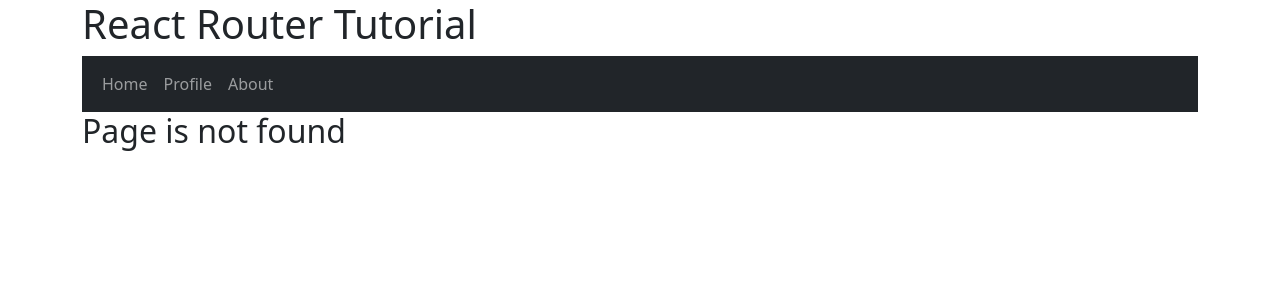
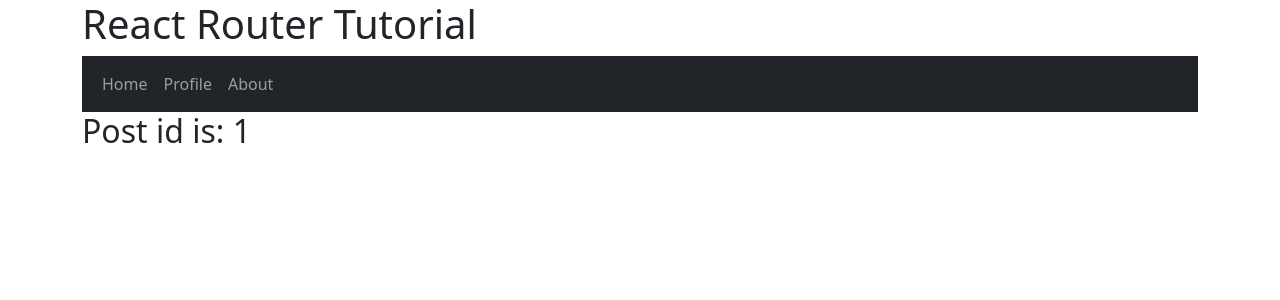
Before and after one commit to autoex/react-router-tutorial, a React (Create React App) app: page /post/1 in a window 1280 px wide. Before the commit this address had no page. Shown: the top 300 px of the page. Built offline with nearby package versions, Linux system fonts and the light colour scheme.

Commit message:
get info from url line with props.match

```diff
--- a/src/App.js
+++ b/src/App.js
@@ -5,6 +5,7 @@
 import About from "./pages/About";
 import Profile from "./pages/Profile";
 import NotFound from "./pages/NotFound";
+import Post from "./pages/Post";
 
 const App = () => {
     return (
@@ -15,6 +16,7 @@
                     <Route path={'/home'} component={Home}/>
                     <Route path={'/about'} component={About}/>
                     <Route path={'/profile'} component={Profile}/>
+                    <Route path={'/post/:id?'} component={Post}/>
                     <Route  component={NotFound}/>
                 </Switch>
             </div>
--- /dev/null
+++ b/src/pages/Post.js
@@ -0,0 +1,11 @@
+import React from 'react';
+
+const Post = ({match}) => {
+    return (
+        <>
+         <h2>Post id is: {match.params.id} </h2>
+        </>
+    );
+};
+
+export default Post;
```
